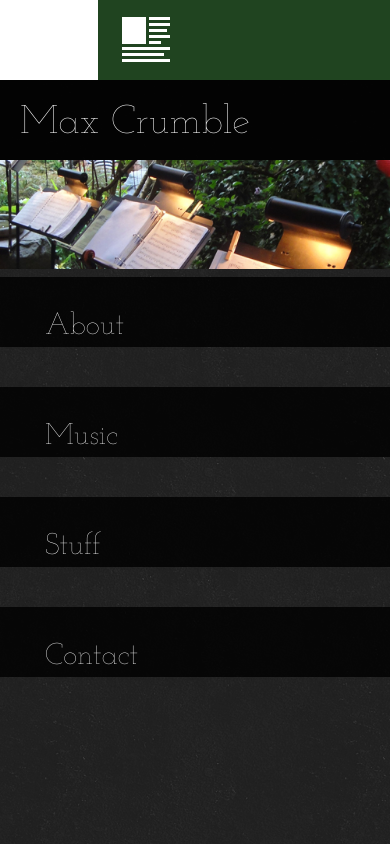
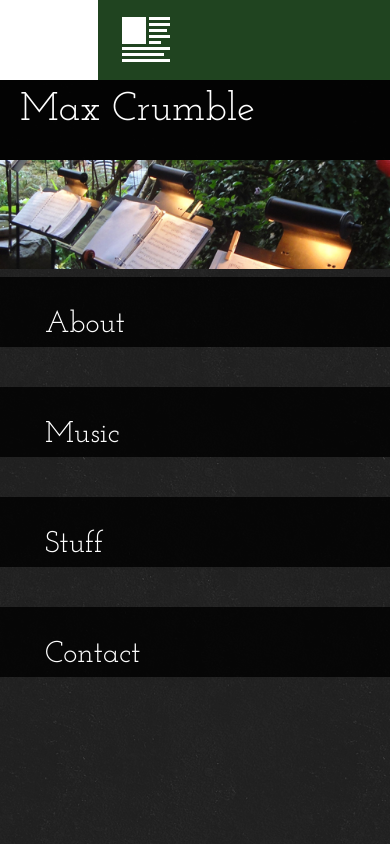
Before and after one commit to clavius65/max-crumble-site, a plain HTML site: page index.html in a window 390 px wide. Drawn offline with nearby package versions, Linux system fonts and the light colour scheme.

Commit message:
font thin->regular, looks better on mobile

```diff
--- a/css/style.css
+++ b/css/style.css
@@ -27,7 +27,7 @@ CSS3 ANIMATIONS
 /* ================= FONTS ================== */
 @font-face {
 	font-family:'dosisbold';
-	src:url('../fonts/JosefinSlab/JosefinSlab-Thin.ttf') format('truetype');
+	src:url('../fonts/JosefinSlab/JosefinSlab-Regular.ttf') format('truetype');
 	font-weight:bold;
 	font-style:normal;
 }
@@ -256,7 +256,7 @@ header h1 {
 	color:#fff;
 	/*text-transform:uppercase;*/
 	font-size:60px;
-	line-height:80px;
+	/*line-height:80px;*/
 }
 #mobile-header-image {
 	display:none;
```
